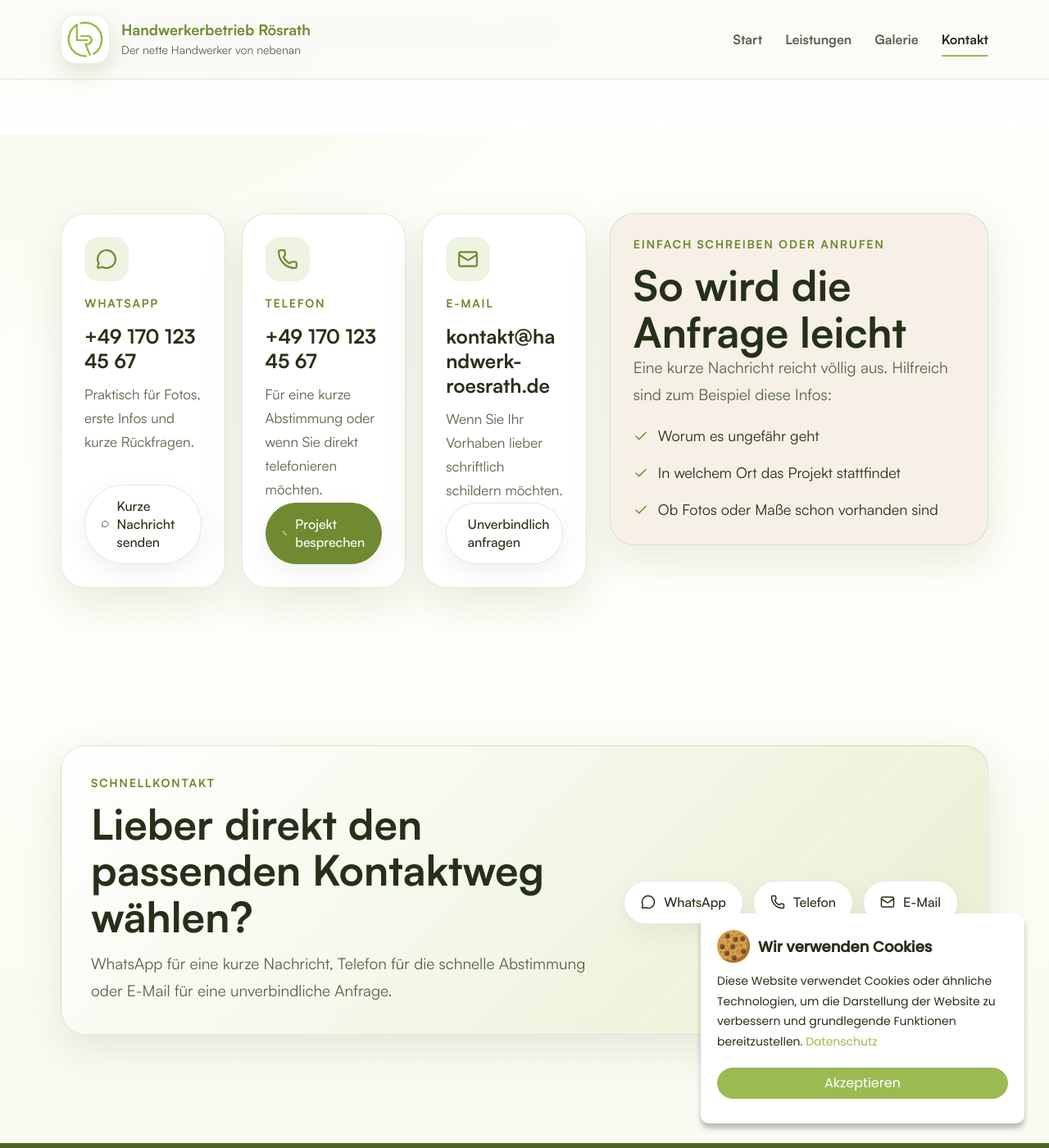
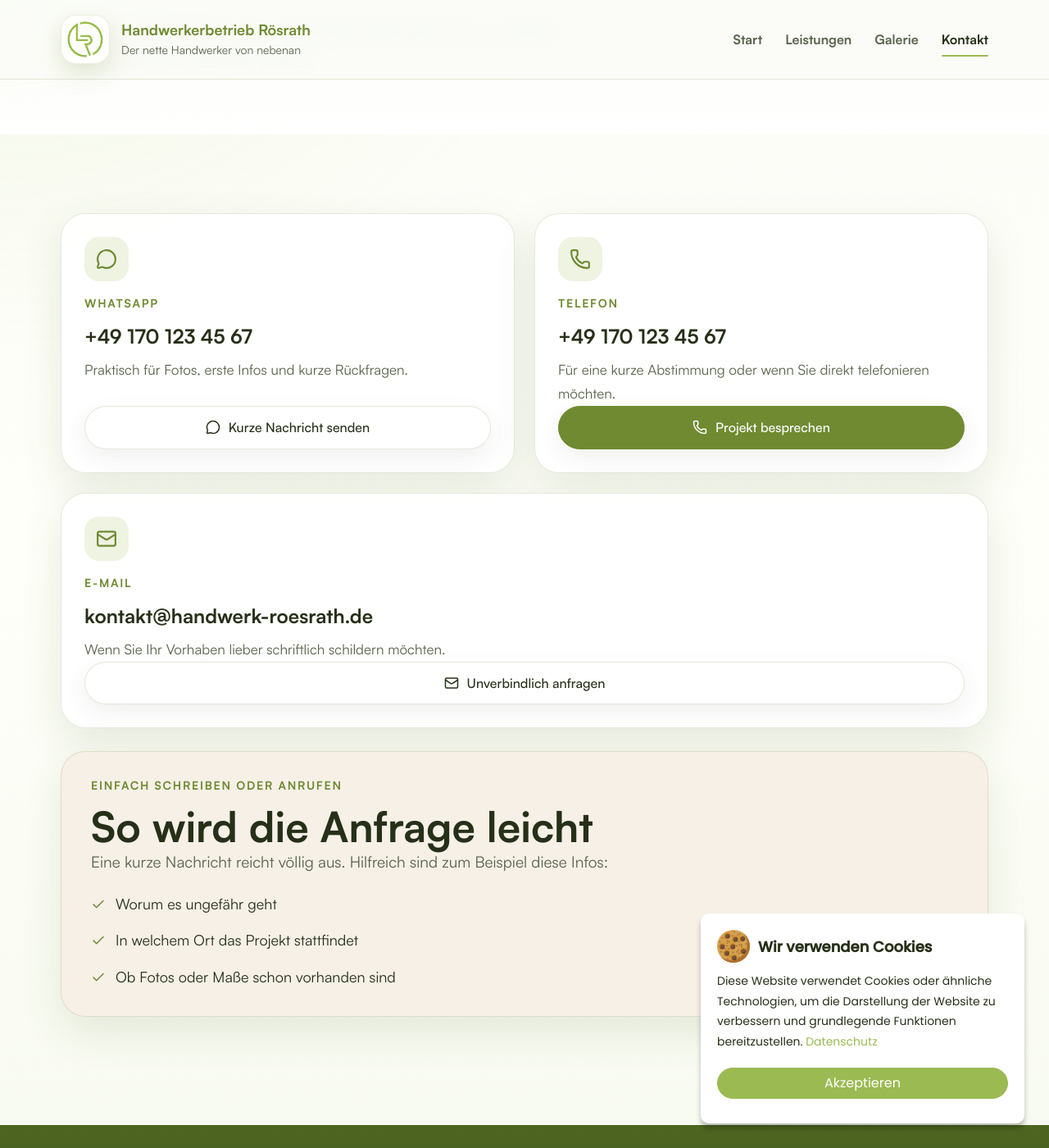
Before and after one commit to kuventa-GmbH/rodrigo-website, a Jekyll site: the page built from contact.md, in a window 1280 px wide and 1400 px high, scrolled down 341 px. Shown: the whole window at 82% size. Built offline with Jekyll 4.4.1, drawn with Linux system fonts in a browser that asks for light colours.

Commit message:
update kontaktpanel

```diff
--- a/assets/css/site.css
+++ b/assets/css/site.css
@@ -1976,8 +1976,26 @@ a {
 }
 
 .craft-hero__inner {
+  grid-template-columns: minmax(0, 1.14fr) minmax(320px, 0.68fr);
   align-items: center;
   gap: 48px;
+}
+
+.craft-hero__copy,
+.page-hero__copy {
+  min-width: 0;
+}
+
+.craft-hero__copy {
+  max-width: 46rem;
+}
+
+.craft-hero .hero-title {
+  max-width: 18ch;
+  font-size: clamp(2.8rem, 5.4vw, 5.2rem);
+  text-wrap: balance;
+  overflow-wrap: break-word;
+  hyphens: auto;
 }
 
 .intro-grid {
@@ -2106,7 +2124,8 @@ a {
 }
 
 .contact-methods {
-  grid-template-columns: repeat(3, minmax(0, 1fr));
+  grid-template-columns: repeat(2, minmax(0, 1fr));
+  gap: 24px;
 }
 
 .feature-card,
@@ -2437,6 +2456,10 @@ a {
   flex-direction: column;
 }
 
+.contact-card--wide {
+  grid-column: 1/-1;
+}
+
 .contact-card h2 {
   margin: 4px 0 12px;
   font-size: 24px;
@@ -2458,8 +2481,14 @@ a {
   margin-top: auto;
 }
 
+.contact-layout {
+  grid-template-columns: 1fr;
+  gap: 28px;
+}
+
 .contact-sidecard {
   background: rgba(246, 239, 229, 0.92);
+  padding: 32px 36px;
 }
 
 .gallery-placeholder {
--- a/contact.md
+++ b/contact.md
@@ -14,7 +14,7 @@ nav_section: kontakt
       {% assign method_order = "whatsapp,phone,email" | split: "," %}
       {% for method_name in method_order %}
         {% assign method = handwerk.contact[method_name] %}
-        <article class="contact-card js-anim" data-anim="animate__fadeInUp" data-once="true" data-delay="{{ forloop.index0 | times: 100 }}">
+        <article class="contact-card{% if forloop.last %} contact-card--wide{% endif %} js-anim" data-anim="animate__fadeInUp" data-once="true" data-delay="{{ forloop.index0 | times: 100 }}">
           <div class="contact-card__icon" aria-hidden="true">
             <span data-lucide="{{ method.icon }}"></span>
           </div>
@@ -50,10 +50,3 @@ nav_section: kontakt
     </aside>
   </div>
 </section>
-
-{% include handwerk/contact-band.html
-  kicker="Schnellkontakt"
-  title="Lieber direkt den passenden Kontaktweg wählen?"
-  text="WhatsApp für eine kurze Nachricht, Telefon für die schnelle Abstimmung oder E-Mail für eine unverbindliche Anfrage."
-  actions_key="quick-contact"
-%}
```
Also changed, not shown: assets/css/site.scss (+30 -1 lines), 4 other files.
